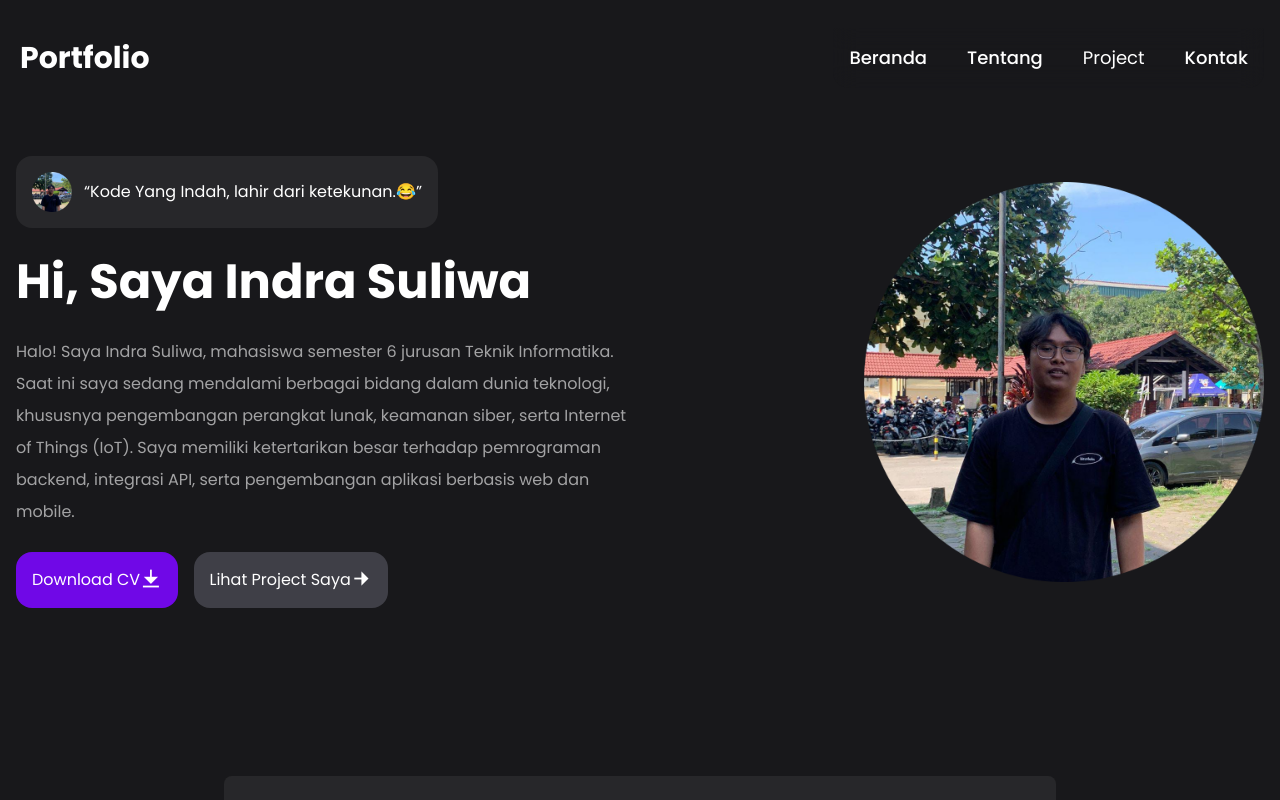
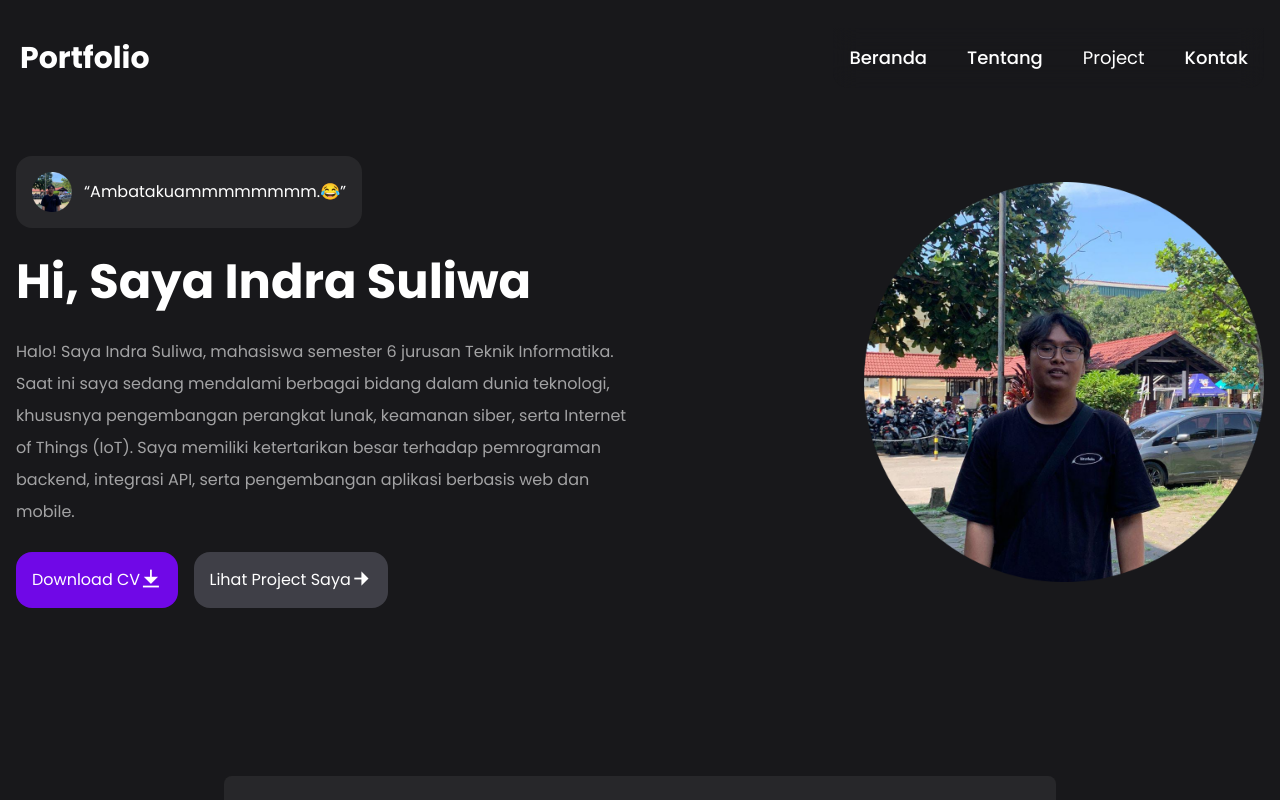
Before and after one commit to indrassuliwa1/profile-react-indra, a React (Vite) app: page / in a window 1280 px wide. Shown: the top 800 px of the page. Built offline with nearby package versions, Linux system fonts and the light colour scheme.

Commit message:
NambahIsi

```diff
--- a/src/App.jsx
+++ b/src/App.jsx
@@ -7,7 +7,7 @@ function App() {
         <div>
           <div className="flex items-center gap-3 mb-6 bg-zinc-800 w-fit p-4 rounded-2xl">
             <img src={DataImage.HeroImage} alt="Hero Image" className="w-10 rounded-md" />
-            <q>Kode Yang Indah, lahir dari ketekunan.😂</q>
+            <q>Ambatakuammmmmmmm.😂</q>
           </div>
           <h1 className="text-5xl/tight font-bold mb-6">Hi, Saya Indra Suliwa</h1>
           <p className="text-base/loose mb-6 opacity-60">Halo! Saya Indra Suliwa, mahasiswa semester 6 jurusan Teknik Informatika. Saat ini saya sedang mendalami berbagai bidang dalam dunia teknologi, khususnya pengembangan perangkat lunak, keamanan siber, serta Internet of Things (IoT).
```
